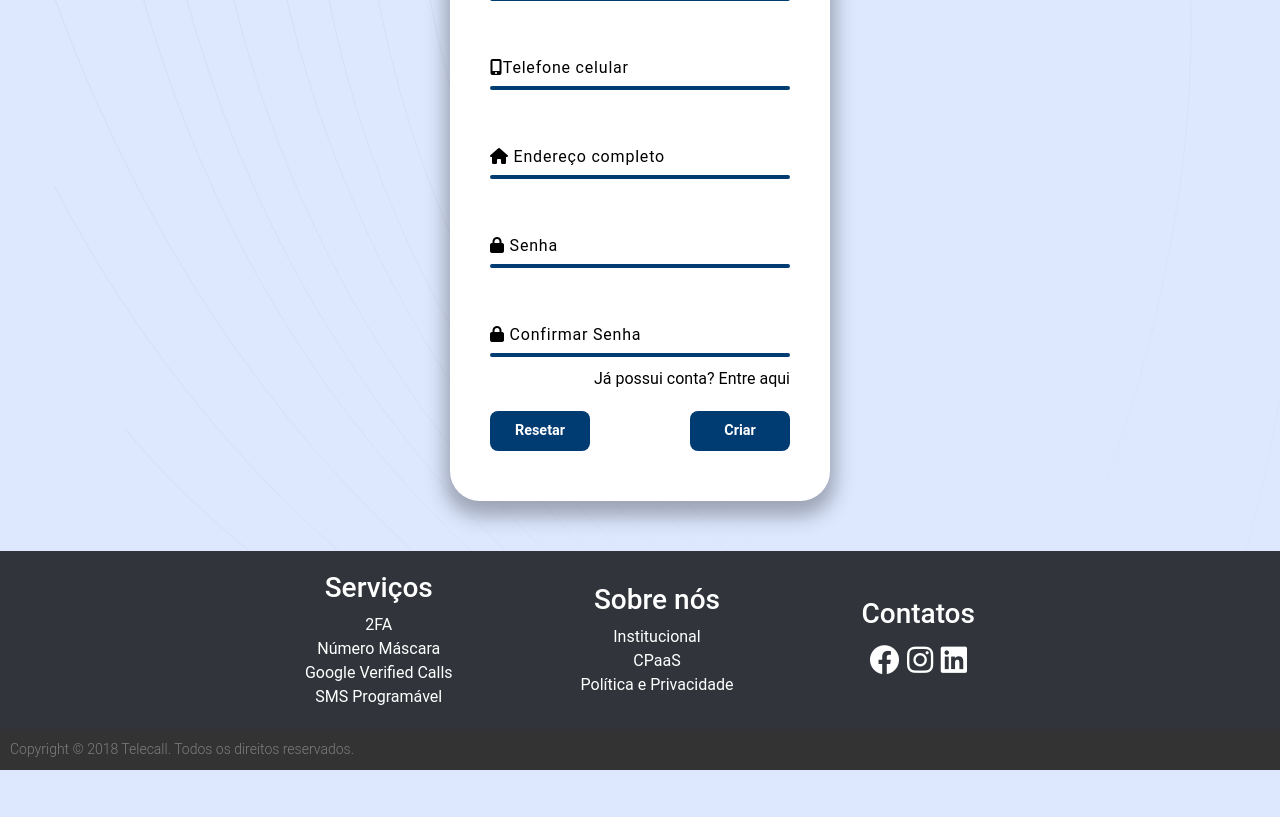
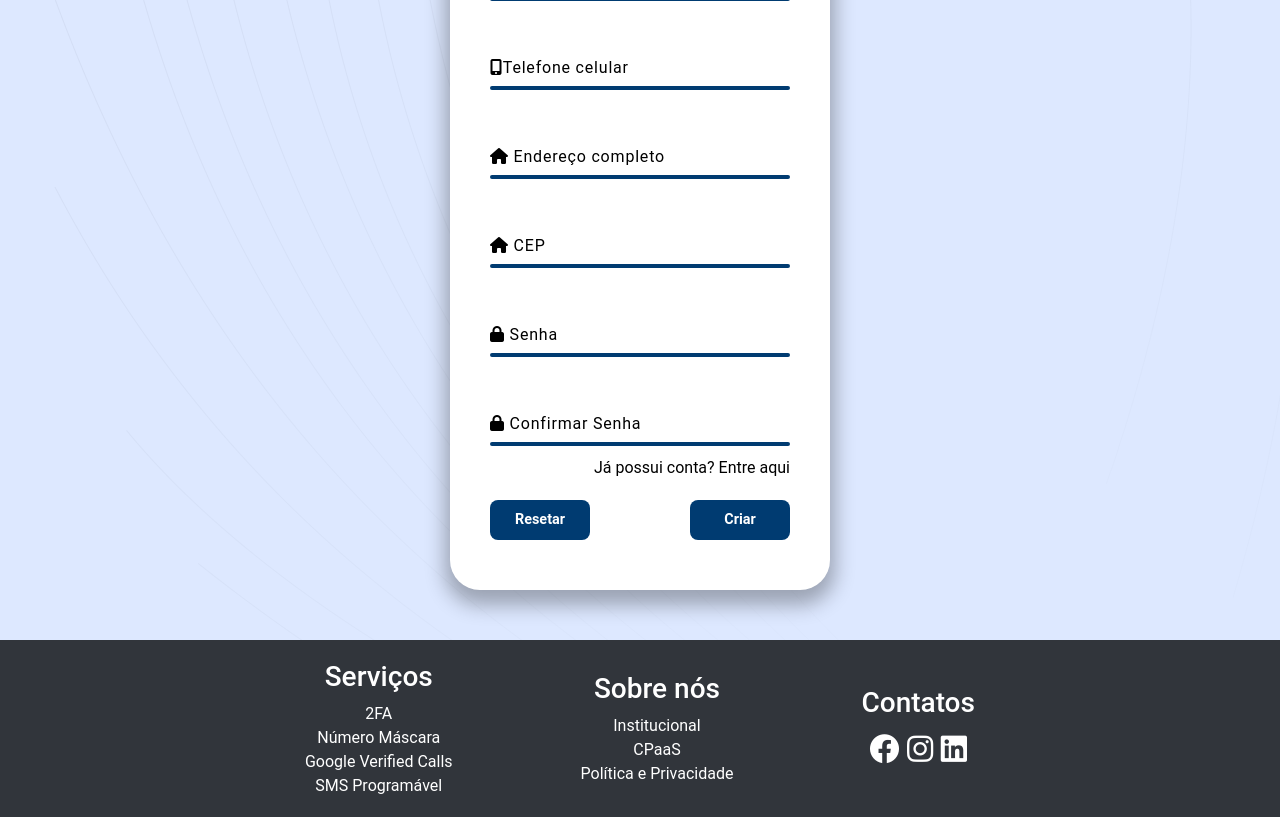
Before and after one commit to DanielDib-Dev/Telecall, a PHP site: page /Cadastro.php in a window 1280 px wide. Shown: the part 840-1657 px from the top of the page. Before the commit the page ends 1610 px from the top, so only its background shows below. Run offline with PHP 8.4, Linux system fonts and the light colour scheme.

Commit message:
Ajustes gerais

```diff
--- a/Cadastro.php
+++ b/Cadastro.php
@@ -76,6 +76,12 @@
                 </div>
                 <span id="enderecoErro" class="span-erro">O campo "endereço completo" deve ser preenchido</span>
                 <div class="inputBox">
+                    <input type="text" id="Cep" class="inputText" required="required" name="cep" title="" onchange="manterAberto(this);" maxlength="9" pattern= "\d{5}-\d{3}" data-error="cepErro">
+                    <span class="span-placeholder"><i class="fa-solid fa-house"></i> CEP</span>
+                    <i class="i-box"></i>
+                </div>
+                <span id="cepErro" class="span-erro">O campo "CEP" deve ser preenchido seguindo o exemplo: 12345-789</span>
+                <div class="inputBox">
                     <input type="password" id="Senha" class="inputText inputPassword inputLetra" required="required" name="senha" title="" oninput="manterAberto(this);" maxlength="8" data-error="senhaErro">
                     <i class="fa-solid fa-eye"></i>
                     <span class="span-placeholder"><i class="fa-solid fa-lock"></i> Senha</span>
--- a/Perfil.php
+++ b/Perfil.php
@@ -26,6 +26,7 @@
                         <p class="perfilP">Telefone: <?php echo $_SESSION['tel']; ?></p>
                         <p class="perfilP">Celular: <?php echo $_SESSION['cel']; ?></p>
                         <p class="perfilP">Endereço: <?php echo $_SESSION['endereco']; ?></p>
+                        <p class="perfilP">CEP: <?php echo $_SESSION['cep']; ?></p>
                         <?php
                         if(isset($_SESSION['perfil']) && ($_SESSION['perfil'] == 1 )){
                             echo '
--- a/css/Estilos.css
+++ b/css/Estilos.css
@@ -1907,7 +1907,8 @@ div, img{
 }
 
 .perfilSenha:hover{
-    color: var(--cor-letra);
+    color: black;
+    text-decoration: underline;
 }
 
 .botao{
--- a/java/java.js
+++ b/java/java.js
@@ -61,7 +61,7 @@ $(document).ready(function() {
     $(".invert-img").css("filter", "invert(100%)");
     $(".soft-invert-img").css("filter", "invert(85%)");
     $(".red-img").css("filter", "hue-rotate(155deg) saturate(300%)");
-    $(".content-cliente").css("background", "var(--cor-fundo2) url(../Projeto/imagens/bg2.png)");
+    $(".content-cliente").css("background", "var(--cor-fundo2) url(../Telecall/imagens/bg2.png)");
   }
 
   function disableDarkMode() {
@@ -78,7 +78,7 @@ $(document).ready(function() {
     $(".invert-img").css("filter", "invert(0%)");
     $(".soft-invert-img").css("filter", "invert(0%)");
     $(".red-img").css("filter", "none");
-    $(".content-cliente").css("background", "var(--cor-fundo2) url(../Projeto/imagens/bg.png)");
+    $(".content-cliente").css("background", "var(--cor-fundo2) url(../Telecall/imagens/bg.png)");
   }
 });
 
@@ -121,7 +121,7 @@ function scrollToTop() {
 
 //Área do cliente
 
-if (window.location.pathname.includes("Cadastro.php") || window.location.pathname.includes("Login.php") || window.location.pathname.includes("AlteraSenha.php")) {
+if (window.location.pathname.includes("Cadastro.php") || window.location.pathname.includes("Login.php") || window.location.pathname.includes("AlteraSenha.php") || window.location.pathname.includes("2FAUser.php")) {
     function manterAberto(valor) {
         const inputElement = $(valor);
         const iBoxElement = inputElement.siblings(".i-box");
@@ -303,6 +303,16 @@ if (currentPath.includes("Cadastro.php")) {
       $('#enderecoErro').css('display', 'inline');
     }
   });
+  //validação do CEP
+  $('#Cep').keyup(function () {
+    const cep = $(this).val().trim();
+
+    if (cep.length >= 9) {
+      $('#cepErro').css('display', 'none');
+    }else{
+      $('#cepErro').css('display', 'inline');
+    }
+  });
   //validação do senha
   $('#Senha').keyup(function () {
     const senha = $(this).val().trim();
@@ -467,7 +477,21 @@ if (window.location.pathname.includes("Cadastro.php")){
               celularInput.value = formatado;
           }
         });
-      }
+
+
+  //Máscara CEP
+
+  const cepInput = document.getElementById('Cep');
+
+  cepInput.addEventListener('input', function () {
+    const cep = cepInput.value.replace(/\D/g, ''); // remove caracteres não numéricos
+
+    if (cep.length === 5) {
+      const formatado = cep.substring(0, 5) + '-' + cep.substring(5, 8);
+      cepInput.value = formatado;
+    }
+  });
+}
 
 //Ver senha
 
@@ -703,3 +727,77 @@ function createPDF() {
 
   win.print();
 }
+
+
+if (currentPath.includes("2FAUser.php")) {
+  $(document).ready(function(){
+    //validação do 2FA
+    //Cep
+    $('#Cep').keyup(function () {
+      const cep = $(this).val().trim();
+
+      if (cep.length >= 9) {
+        $('#cepErro').css('display', 'none');
+      }else{
+        $('#cepErro').css('display', 'inline');
+      }
+    });
+    //nome da mãe
+    $('#NomeM').keyup(function () {
+      const mae = $(this).val().trim();
+
+      if (mae.length < 15) {
+        $('#maeErro').css('display', 'inline');
+      }else{
+        $('#maeErro').css('display', 'none');
+      }
+    });
+    //data de nascimento
+    $('#DataNasc').keyup(function() {
+      var nascimento = $(this).val();
+
+      // Verifica se a entrada tem 10 caracteres
+      if (nascimento.length === 10) {
+        var inputAno = nascimento.slice(-4);
+        var anoAtual = new Date().getFullYear();
+        var diferencaAnos = anoAtual - parseInt(inputAno);
+
+        if (diferencaAnos >= 18 && diferencaAnos <= 100) {
+          $('#nascimentoErro').css('display', 'none');
+        } else {
+          $('#nascimentoErro').css('display', 'inline');
+        }
+      }else{
+        $('#nascimentoErro').css('display', 'inline');
+      }
+    });
+
+    //máscaras 2FA
+    //data de nascimento
+    function formatarNascimento(nascimento) {
+      nascimento = nascimento.replace(/\D/g, ''); // Remove caracteres não numéricos
+      nascimento = nascimento.replace(/(\d{2})(\d)/, '$1/$2'); // Adiciona barra após os primeiros 2 dígitos
+      nascimento = nascimento.replace(/(\d{2})(\d)/, '$1/$2'); // Adiciona barra após os segundos 2 dígitos
+      return nascimento;
+    }
+
+    function atualizarFormatoNascimento() {
+      var nascimentoInput = document.getElementById('DataNasc');
+      nascimentoInput.value = formatarNascimento(nascimentoInput.value);
+    }
+
+    var nascimentoInput = document.getElementById('DataNasc');
+    nascimentoInput.addEventListener('input', atualizarFormatoNascimento);
+    //cep
+    const cepInput = document.getElementById('Cep');
+
+  cepInput.addEventListener('input', function () {
+    const cep = cepInput.value.replace(/\D/g, ''); // remove caracteres não numéricos
+
+    if (cep.length === 5) {
+      const formatado = cep.substring(0, 5) + '-' + cep.substring(5, 8);
+      cepInput.value = formatado;
+    }
+  });
+  });
+}
--- a/php/LogarUser.php
+++ b/php/LogarUser.php
@@ -28,6 +28,7 @@ if ($_SERVER['REQUEST_METHOD'] === 'POST') {
             $_SESSION['tel2FA'] = $row['tel'];
             $_SESSION['cel2FA'] = $row['cel'];
             $_SESSION['endereco2FA'] = $row['endereco'];
+            $_SESSION['cep2FA'] = $row['cep'];
             $_SESSION['perfil2FA'] = $row['perfil'];
             $_SESSION['logado'] = FALSE;
             header("Location: ../2FAUser.php");
@@ -42,6 +43,7 @@ if ($_SERVER['REQUEST_METHOD'] === 'POST') {
         $_SESSION['tel'] = $row['tel'];
         $_SESSION['cel'] = $row['cel'];
         $_SESSION['endereco'] = $row['endereco'];
+        $_SESSION['cep'] = $row['cep'];
         $_SESSION['perfil'] = $row['perfil'];
         $_SESSION['logado'] = TRUE;
         header("Location: ../Login.php?success=true");
--- a/php/SalvarUser.php
+++ b/php/SalvarUser.php
@@ -11,10 +11,11 @@ if ($_SERVER['REQUEST_METHOD'] === 'POST') {
     $tel = $_POST['tel'];
     $cel = $_POST['cel'];
     $endereco = $_POST['endereco'];
+    $cep = $_POST['cep'];
     $senha = hash("SHA256", $_POST['senha']);
     $perfil = $_POST['perfil'];
 
-    $sql = "INSERT INTO usuario (usuario, nome, cpf, dataNasc, genero, nomeM, tel, cel, endereco, senha, perfil) VALUES ('$usuario', '$nome', '$cpf', '$dataNasc', '$genero', '$nomeM', '$tel', '$cel', '$endereco', '$senha', $perfil)";
+    $sql = "INSERT INTO usuario (usuario, nome, cpf, dataNasc, genero, nomeM, tel, cel, endereco, senha, cep, perfil) VALUES ('$usuario', '$nome', '$cpf', '$dataNasc', '$genero', '$nomeM', '$tel', '$cel', '$endereco', '$senha', '$cep', $perfil)";
 
     if ($conn->query($sql) === TRUE) {
         header("Location: ../cadastro.php?success=true");
```
Also changed, not shown: 2FAUser.php (+25 -9 lines), php/Valida2FA.php (+5 -3 lines).
